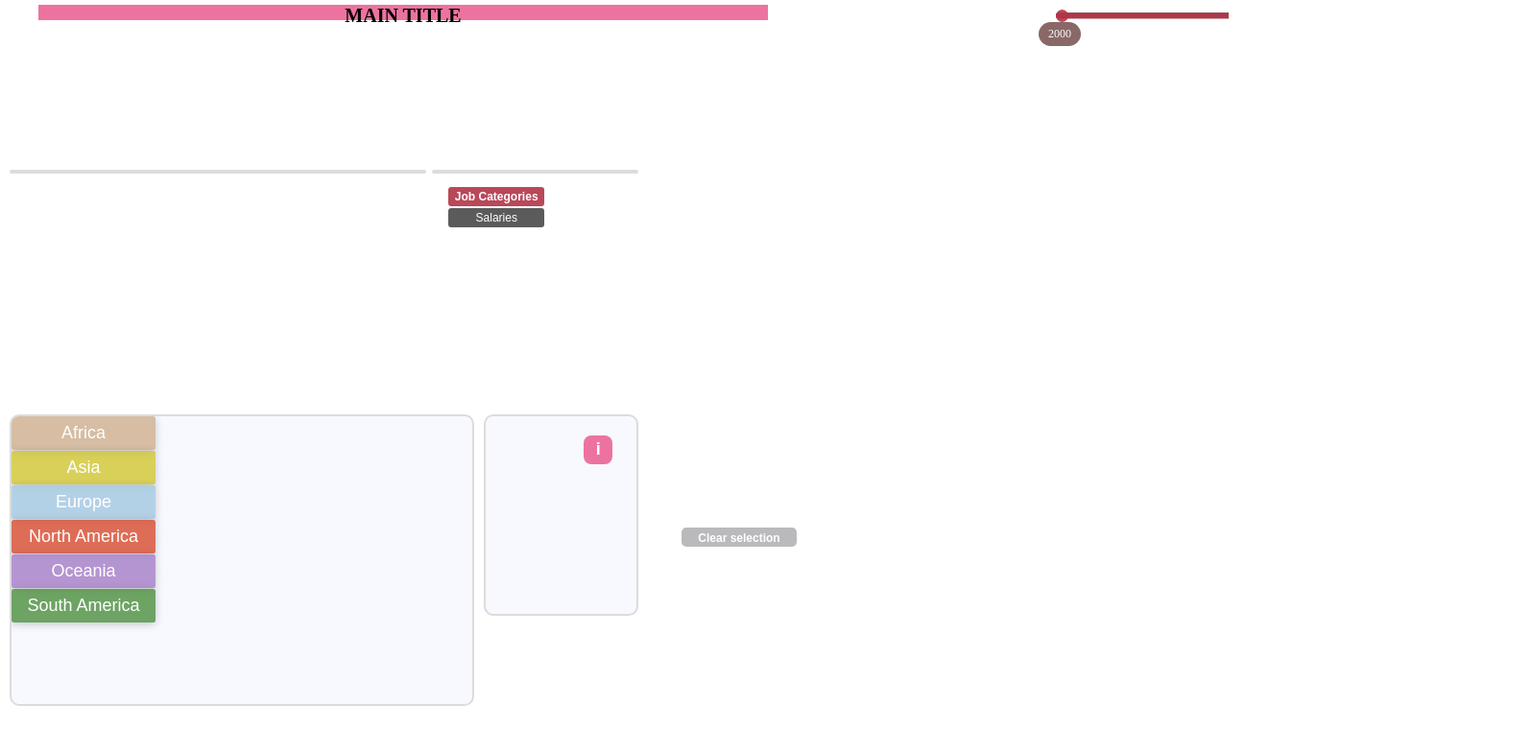
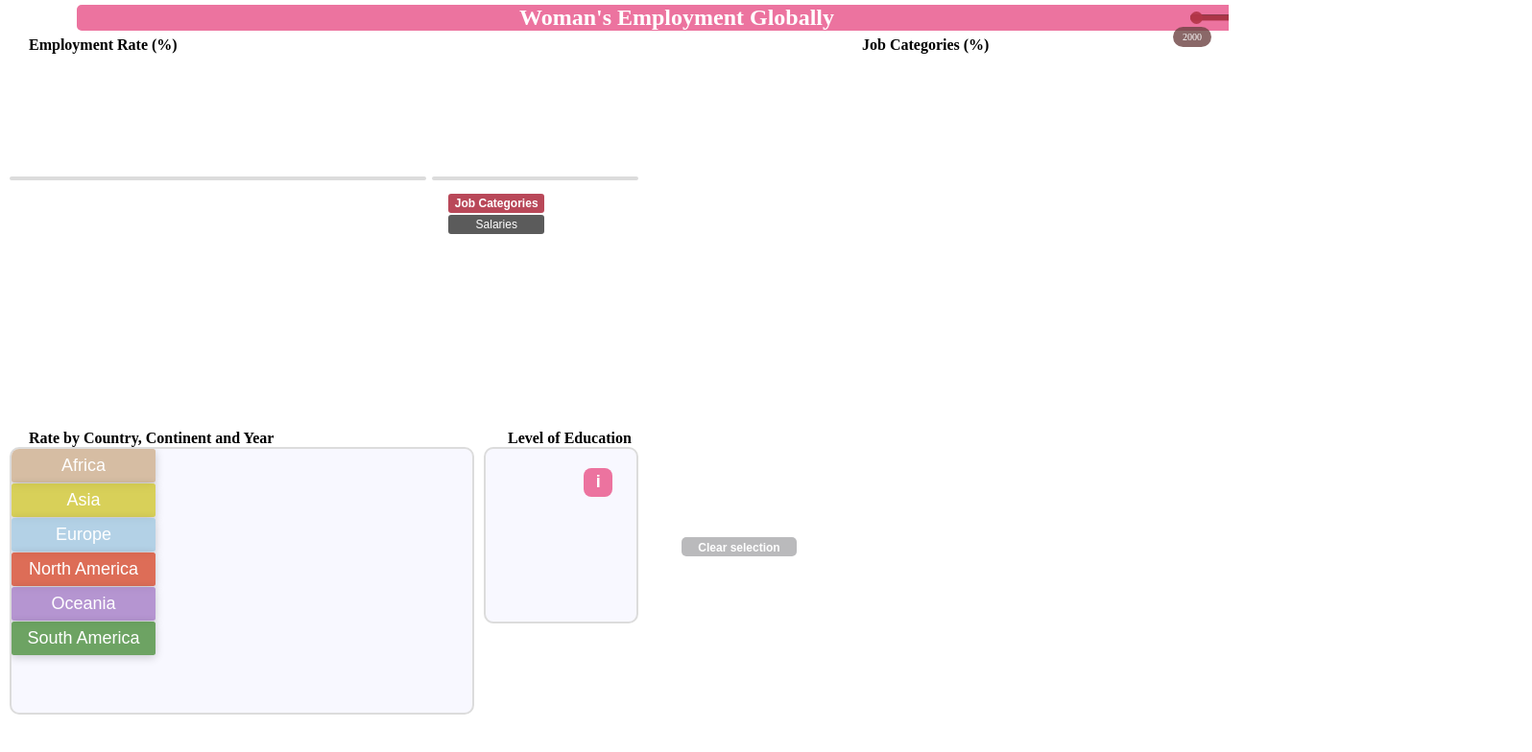
Before and after one commit to beatrizp03/Information-Visualization, a plain HTML site: page VI/Checkpoint3/index.html in a window 1280 px wide. Shown: the whole page at 96% size, 1596 px wide, since content can reach past the window. Drawn offline with nearby package versions, Linux system fonts and the light colour scheme; no server answers.

Commit message:
Aesthetic changes on titles and buttons

```diff
--- a/VI/Checkpoint3/index.html
+++ b/VI/Checkpoint3/index.html
@@ -16,11 +16,11 @@
 
   <body onload="init()">
     <div class="titles-container">
-      <!--<div id="map-title" class="map-title" >Women's Employment Rate Globally</div>
-      <div id="magnet-title" class="magnet-title" >Women's Most Employed Job Categories</div>-->
+      <div id="map-title" class="map-title" >Employment Rate (%)</div>
+      <div id="magnet-title" class="magnet-title" >Job Categories (%)</div>
     </div>
+    <div class="main-title-container">Woman's Employment Globally</div>
     <div class="button-container">
-      <div class="main-title-container">MAIN TITLE</div>
       <div class="container">
         <div class="values">
           <span id="range1" >2000</span> <!-- Display for slider 1 -->
@@ -37,8 +37,7 @@
     <div class="grid-container">
       <div class="grid-item-top">
         <div class="grid-item-world">
-          <div class="world-map"></div> <!-- Container for the world map
-          <div id="line-title" class="line-title" >Women's Employment Rate by Country and Year</div>-->
+          <div class="world-map"></div> <!-- Container for the world map -->
         </div>
         <div class="grid-item-magnets">
           <div class="switch_chart-buttons">
@@ -47,10 +46,11 @@
           </div>
           <div class="job-chart-container"></div>  <!--Container for the magnet charts -->
           <div class="salaries-chart-container"></div>
-          <!--<div id="radar-title" class="radar-title" >Level of Education and Women's Employment Rate</div>-->
         </div>
       </div>
       <div class="grid-item-bottom">
+        <div id="line-title" class="line-title" >Rate by Country, Continent and Year</div>
+        <div id="radar-title" class="radar-title" >Level of Education</div>
         <div class="grid-item-line">
           <!-- Tooltip container, will be dynamically created in JavaScript -->
           <div id="tooltip" style="display:none; position:absolute; background-color: rgba(0,0,0,0.7); color:white; padding:10px; border-radius:5px; pointer-events:none;">
--- a/VI/Checkpoint3/script.js
+++ b/VI/Checkpoint3/script.js
@@ -13,10 +13,10 @@ let employmentDataArray = [];
 function updateChartsBasedOnActiveButton(employmentDataArray, categories, filteredData4) {
     if (activeChart === "job") {
         createJobMagnetChart(employmentDataArray, categories); // Update job chart
-        updateJobMagnetChart(clickedList);
+        //updateJobMagnetChart(clickedList);
     } else if (activeChart === "salary") {
         createSalaryMagnetChart(filteredData4); // Update salary chart
-        updateSalaryMagnetChart(clickedList);
+        //updateSalaryMagnetChart(clickedList);
     }
 }
 
--- a/VI/Checkpoint3/style.css
+++ b/VI/Checkpoint3/style.css
@@ -65,20 +65,23 @@
   align-items: center;
   justify-content: center;
   text-align: center;
-  width: 1000px;
-  color: black;
-  font-size: 20px;
+  color: white;
+  font-size: 24px;
   font-weight: bold;
-  transform: translateY(-15px);
+  width: 1250px;
+  margin-left: 75px;
+  border-radius: 10px;
+  border: 5px solid white;
+  /*border: 2px solid #D14B7E;*/
 }
 
 .container {
   position: absolute; /* Position absolute to place it relative to the .button-container */
-  top: 0; /* Align to the top of .button-container */
-  right: 0; /* Align to the right of .button-container */
-  width: 400px; /* Fixed width */
+  top: -5px; /* Align to the top of .button-container */
+  right: -40px; /* Align to the right of .button-container */
+  width: 300px; /* Fixed width */
   height: 12px;
-  margin-top: 30px;
+  margin-top: 0px;
   display: flex;
   align-items: center;
   justify-content: center;
@@ -184,10 +187,10 @@ input[type="range"]:active::-webkit-slider-thumb {  /*when hovered*/
   color: white;
   padding: 5px 10px;
   border-radius: 15px; /* Rounded corners */
-  font-size: 12px;
+  font-size: 10px;
   text-align: center;
   transform: translateX(-20px);
-  bottom: -26px; /* Adjust based on the position you want */
+  bottom: -25px; /* Adjust based on the position you want */
   opacity: 0.8; /* Semi-transparent */
   visibility: hidden; /* Hide initially */
 }
@@ -235,6 +238,7 @@ input[type="range"]:active::-webkit-slider-thumb {  /*when hovered*/
   height: 100vh; /* Full viewport height */
   padding: 10px;
   gap: 10px;
+  margin-top: -25px;
 }
 
 
@@ -247,6 +251,7 @@ input[type="range"]:active::-webkit-slider-thumb {  /*when hovered*/
 /* Grid for the top item */
 .grid-item-top {
   grid-template-columns: 2fr 1fr; /* Two equal columns */
+  margin-top: -10px;
   /*background-color: lightblue;*/
 }
 
@@ -284,12 +289,12 @@ input[type="range"]:active::-webkit-slider-thumb {  /*when hovered*/
 
 #map-title {
   font-size: 16px;  /* Set the font size */
-  margin-top: 10px;  /* Move the element 10px down */
+  margin-top: 15px;  /* Move the element 10px down */
 }
 
 #magnet-title {
   font-size: 16px;  /* Set the font size */
-  margin-top: 10px;  /* Move the element 10px down */
+  margin-top: 15px;  /* Move the element 10px down */
 }
 
 .tooltip {
@@ -304,16 +309,18 @@ input[type="range"]:active::-webkit-slider-thumb {  /*when hovered*/
 .grid-item-line {
   background-color: #F8F8FF; /* Light gray background */
   border: 2px solid #DCDCDC; /* Lighter gray stroke */
+  margin-top: -10px;
   border-radius: 10px; /* Rounded edges */
   display: grid;
   overflow: hidden;
-  height: 300px;
+  height: 275px;
   grid-template-columns: 1fr 1fr 2fr; /* First two columns equal width, third column double width */
   grid-template-areas:
     "buttons sub-buttons line-chart";
 }
 
 .line-chart {
+  margin-top: 5px;
   grid-column: 3 / 4;
   display: flex;
   width: 100%; /* Make sure the chart takes full width */
@@ -325,13 +332,12 @@ input[type="range"]:active::-webkit-slider-thumb {  /*when hovered*/
 .line-title {
   font-size: 16px;
   font-weight: bold;
-  margin-top: 20px;
-  margin-left: 540px;
+  margin-left: 20px;
 }
 
 .line-chart-button {
   position: absolute; /* Position it absolutely within the relative container */
-  top: 550px; /* Adjust the distance from the top */
+  top: 560px; /* Adjust the distance from the top */
   right: 450px; /* Adjust the distance from the right */
   background-color: rgba(91, 91, 95, 0.419); /* Button background color */
   color: white; /* Button text color */
@@ -433,6 +439,15 @@ input[type="range"]:active::-webkit-slider-thumb {  /*when hovered*/
   transition: background-color 0.3s; /* Add transition for hover effect */
 }
 
+.grid-item-magnets .switch_chart-buttons button:hover {
+  background-color: #FFE6EE; /* Slightly darker background on hover */
+  color: rgba(50, 50, 50,0.8);
+  font-size: 12px;
+  border: 2px solid rgba(178, 53, 71, 0.9); /* Highlight border color */
+  white-space: nowrap;
+  font-weight: bold;
+}
+
 .switch_chart-buttons button.active {
   background-color: rgba(178, 53, 71, 0.9);  /* 90% opacity */
   color: white;
@@ -450,16 +465,14 @@ input[type="range"]:active::-webkit-slider-thumb {  /*when hovered*/
   position: relative; /* Relative positioning to anchor the info button */
   overflow: hidden;
   max-width: 100%;
-  max-height: 68%;
-  margin: 0;
+  max-height: 67%;
+  margin-top: -10px;
 }
 
 .radar-title {
   font-size: 16px;
   font-weight: bold;
-  margin-top: 0;
-  margin-bottom: 5px;
-  margin-left: 100px;
+  margin-left: 25px;
 }
 
 /* Style for the 'i' button - square with rounded edges */
@@ -478,6 +491,15 @@ input[type="range"]:active::-webkit-slider-thumb {  /*when hovered*/
   top: 10px;           /* Position relative to the top of the container */
   right: 25px;         /* Align the button close to the right edge */
   z-index: 1;
+}
+
+.info-btn:hover {
+  background-color: #FFE6EE; /* Slightly darker background on hover */
+  color: rgba(50, 50, 50,0.8);
+  font-size: 18px;
+  border: 2px solid rgba(178, 53, 71, 0.9); /* Highlight border color */
+  white-space: nowrap;
+  font-weight: bold;           /* Match text color on hover */
 }
 
 
@@ -503,8 +525,6 @@ input[type="range"]:active::-webkit-slider-thumb {  /*when hovered*/
   margin-top: 0;          /* Remove any top margin from paragraph and list */
   margin-bottom: 0;
 }
-
-
 
 /* Style for the container holding both the button and the info box */
 .info-container {
@@ -536,15 +556,16 @@ body, html {
 }
 
 .map-title, .magnet-title {
+  text-align: left;
   font-weight: bold; /* Bold font */
   padding-top: 13px;
-  font-size: 18px;  /* Adjust font size */
+  font-size: 16px;  /* Adjust font size */
 }
-.map-title {
+/*.map-title {
   padding-left: 280px;
-}
+}*/
 .magnet-title {
-  padding-left: 230px;
+  padding-left: 100px;
 }
 .button-container {
   /*background-color: lightyellow;*/
```
